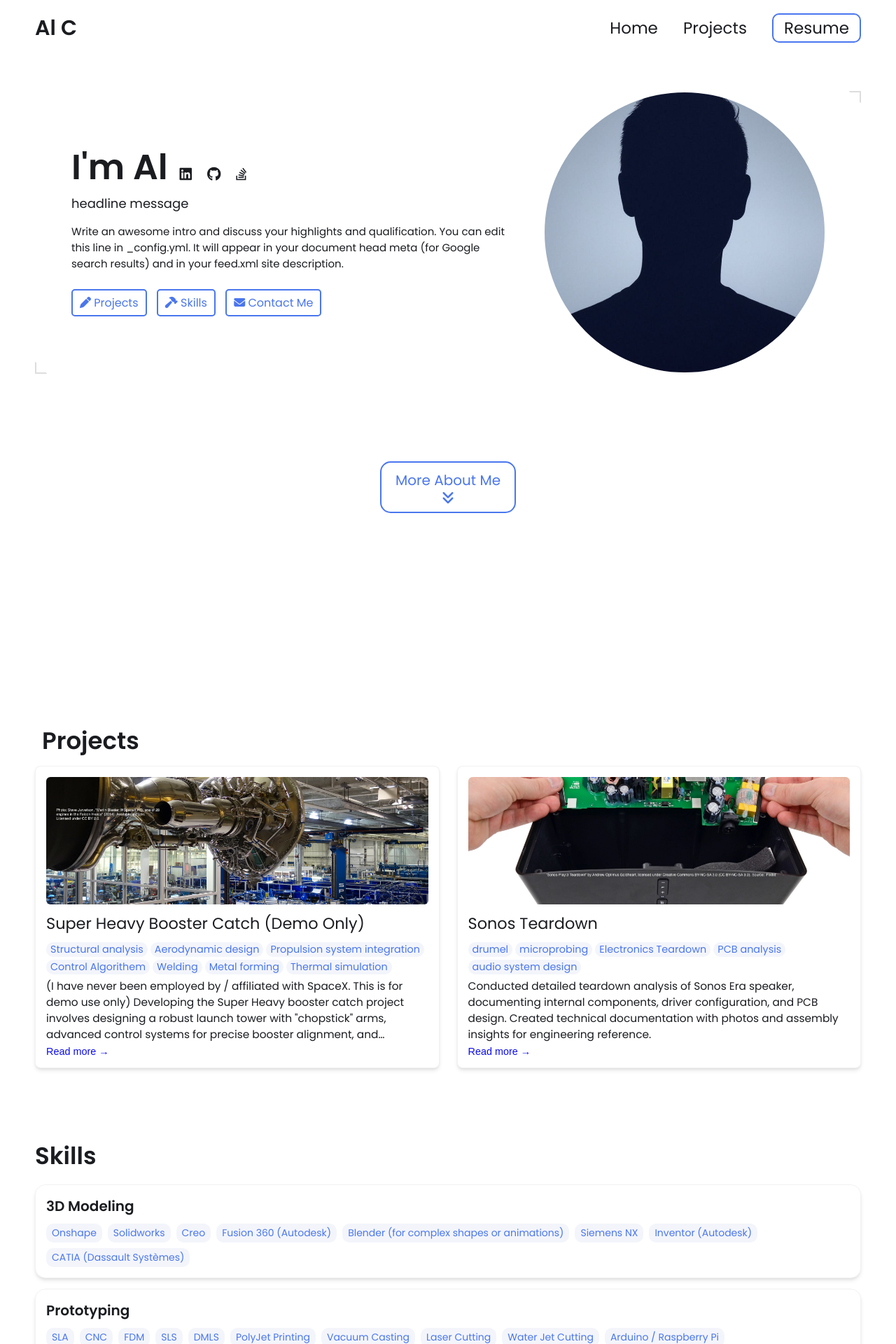
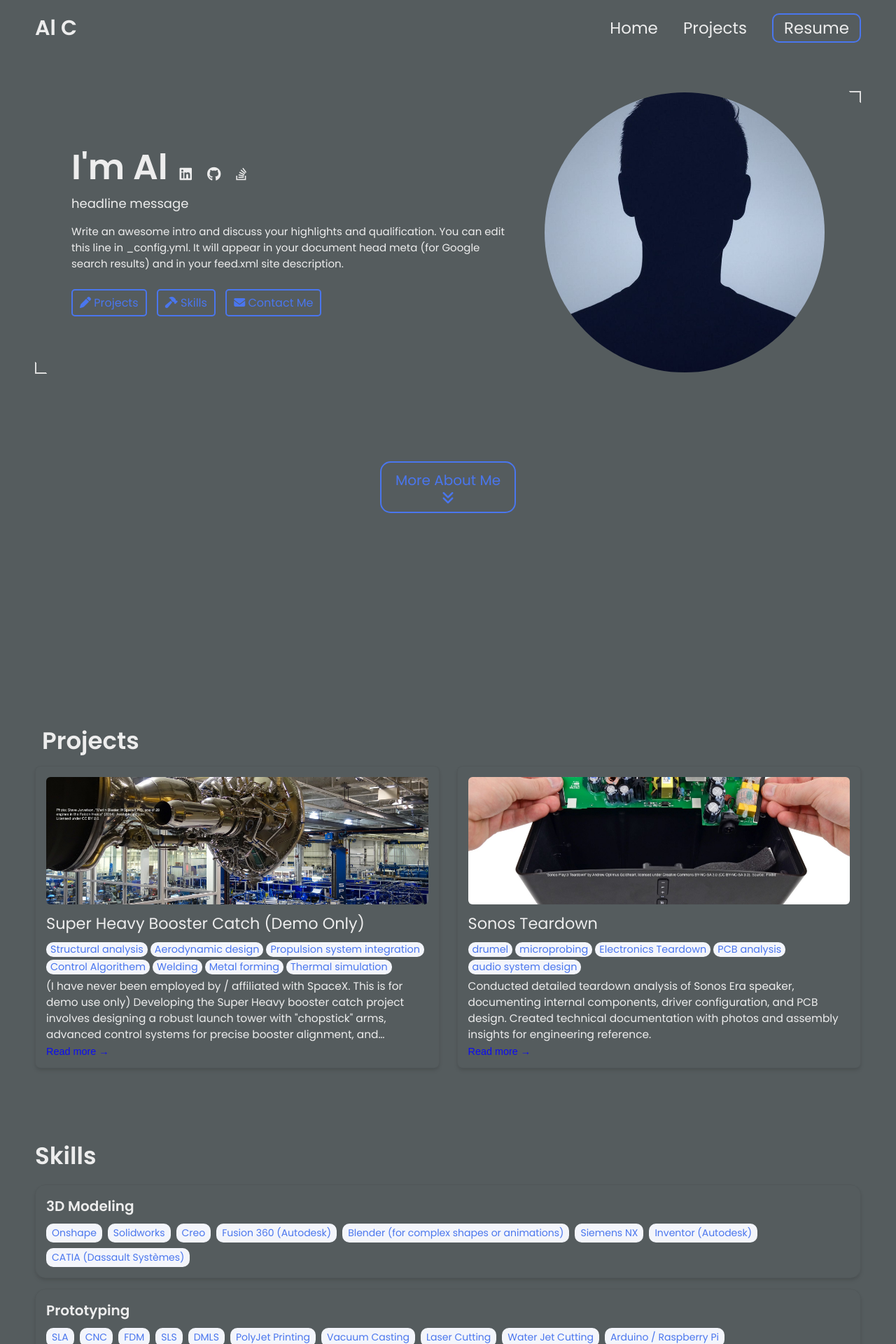
Before and after one commit to ac-sketch27/ac-sketch27.github.io, a Jekyll site: the page built from index.html, in a window 1280 px wide. Shown: the top 1920 px of the page at 70% size. Built offline with Jekyll 4.4.1, drawn with Linux system fonts in a browser that asks for light colours.

Commit message:
Update _config.yml

```diff
--- a/_config.yml
+++ b/_config.yml
@@ -92,13 +92,13 @@ formspree-key:   https://formspree.io/f/{8-digit key}
 
 
 
-# Active theme (Updatethis to switch themes). Make sure to keep the indentation the samne.
+# Active theme (Update this to switch themes). Make sure to keep the indentation the samne.
 colors: # this is the basic theme
-  text: "#1a1c20"
+  text: "#ededed"
   border: "#ddd"
   link: "#4a76ee"
   highlight: "#0c0cf2"
-  background: "#ffffff"
+  background: "#555c5e"
   light_background: "#f3f5fb"
 
 # A few examples.
```
